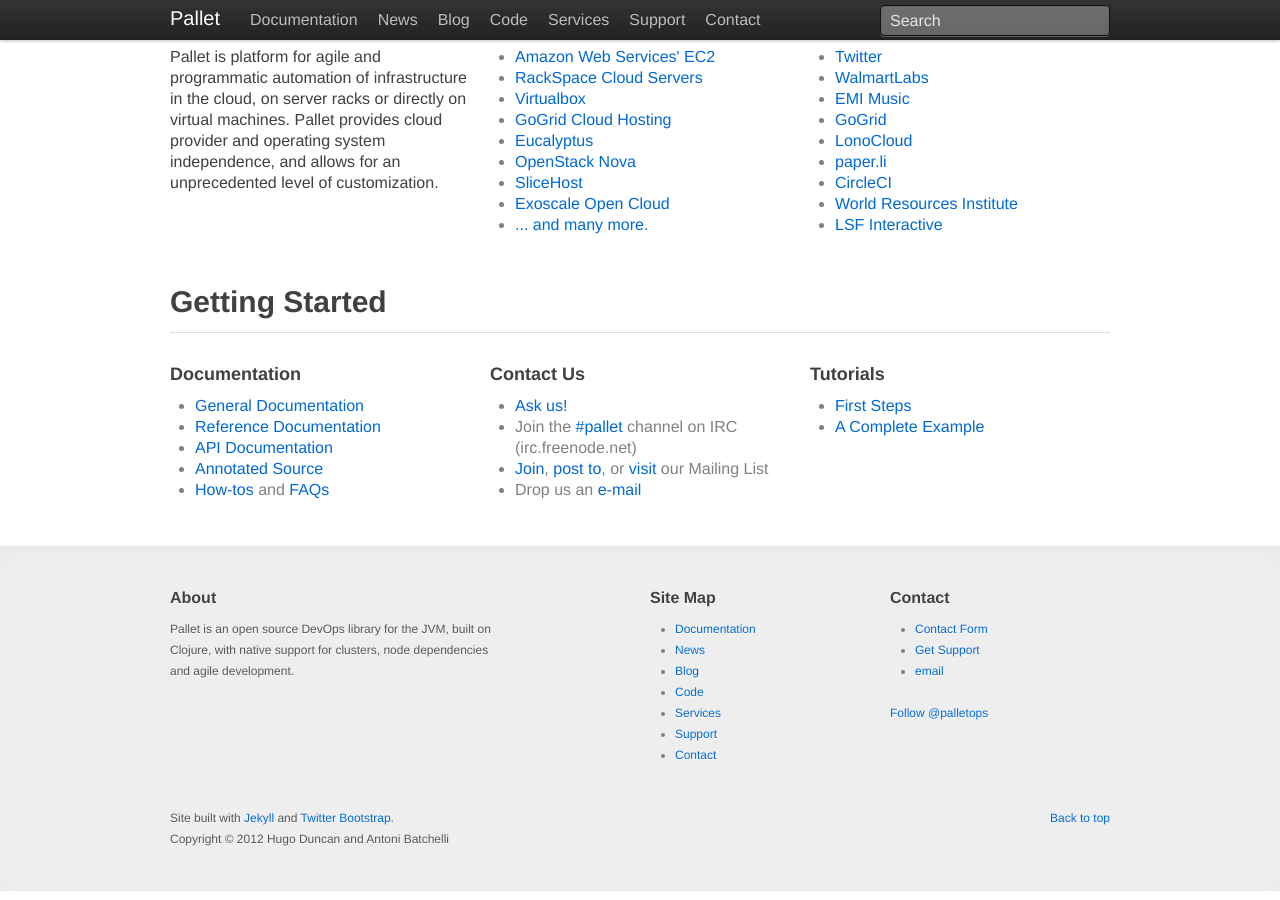
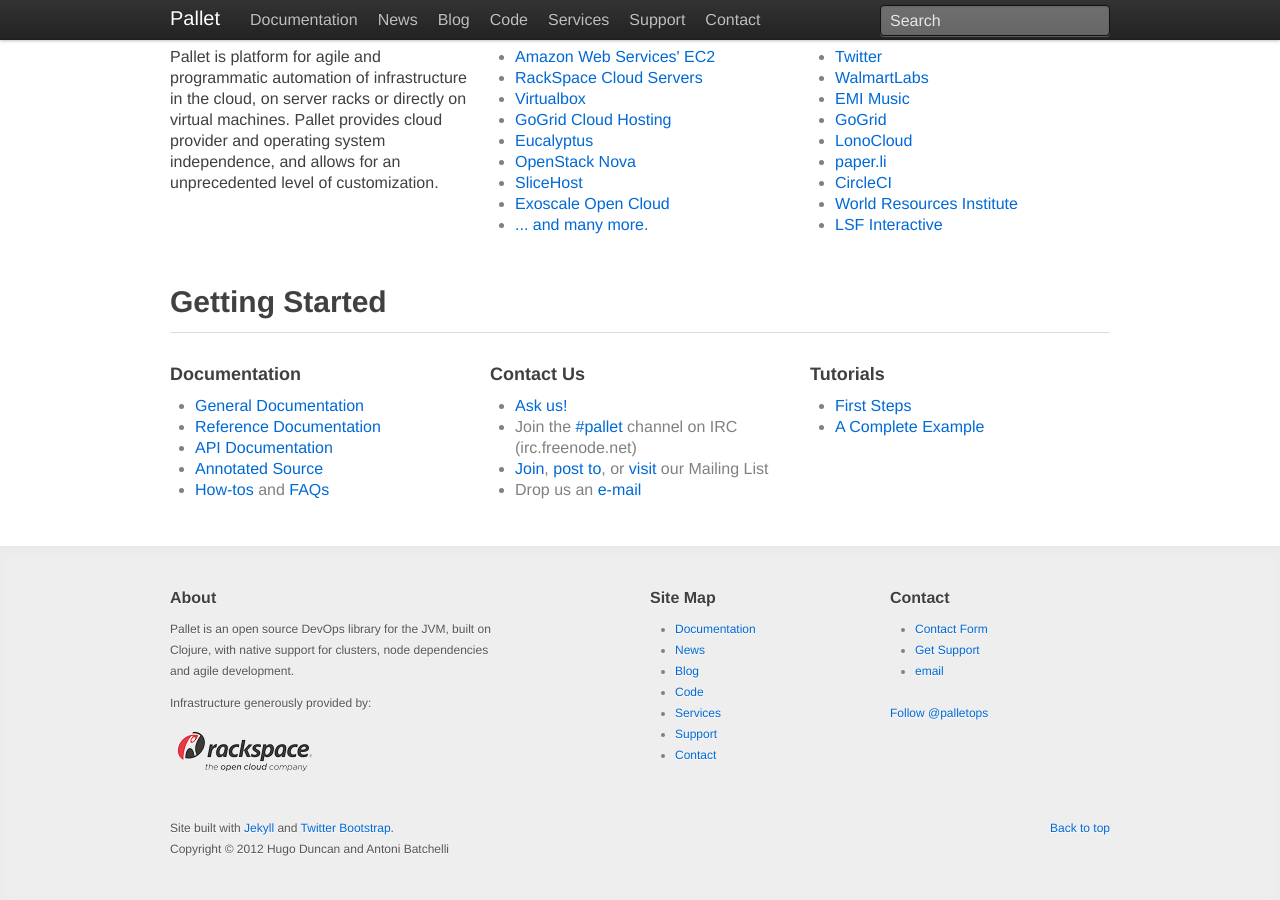
Before and after one commit to pallet/pallet.github.com, a Jekyll site: the page built from index.html, in a window 1280 px wide and 900 px high, scrolled down 508 px. Built offline with Jekyll 4.4.1, drawn with Linux system fonts in a browser that asks for light colours; Markdown is read by kramdown in place of the engine named in the settings; comment, search, counter and statistics services are not loaded.

Commit message:
Add thanks to rackspace

```diff
--- a/_includes/foot.html
+++ b/_includes/foot.html
@@ -6,7 +6,13 @@
         <h4>About</h4>
             <p>Pallet is an open source DevOps library for the JVM,
             built on Clojure, with native support for clusters, node
-            dependencies and agile development.</p>
+              dependencies and agile development.</p>
+            <p></p>
+        <p>Infrastructure generously provided by:</p>
+        <p>
+          <a href="http://rackspace.com">
+            <img src="/images/rackspace-logo.png" alt="Rackspace Logo"></img>
+            </a></p>
       </div>
       <div class="span4 offset2">
         <h4>Site Map</h4>
```
Also changed, not shown: images/rackspace-logo.png (added).
